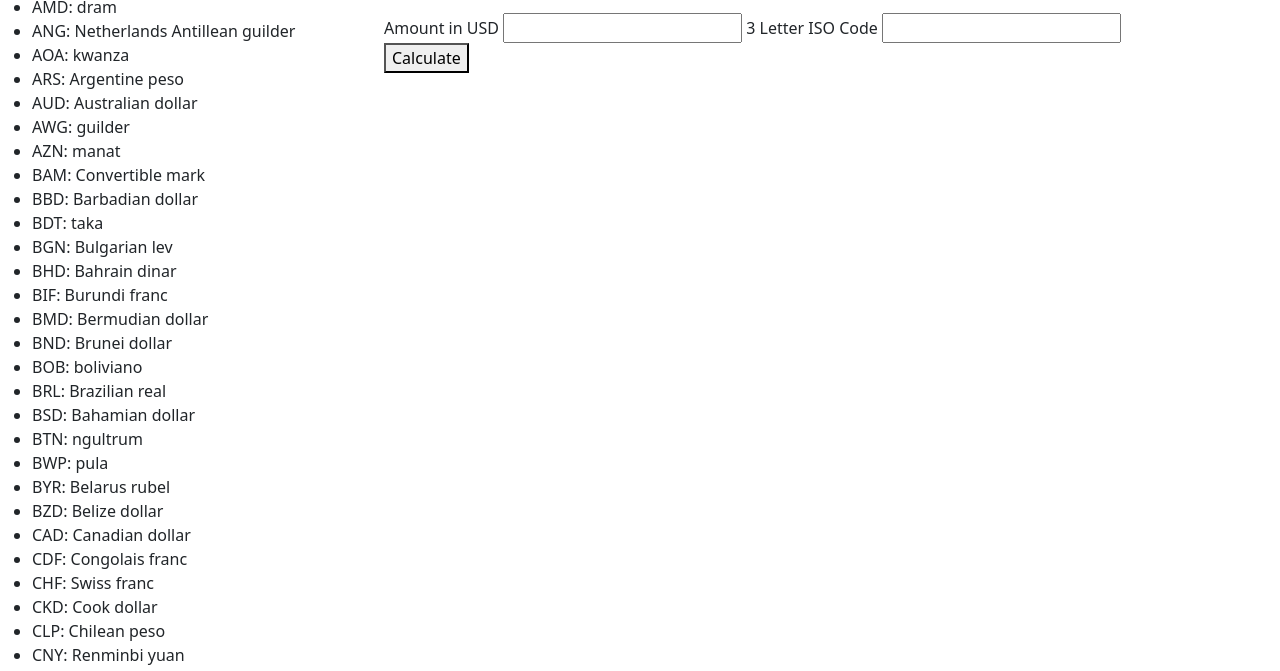
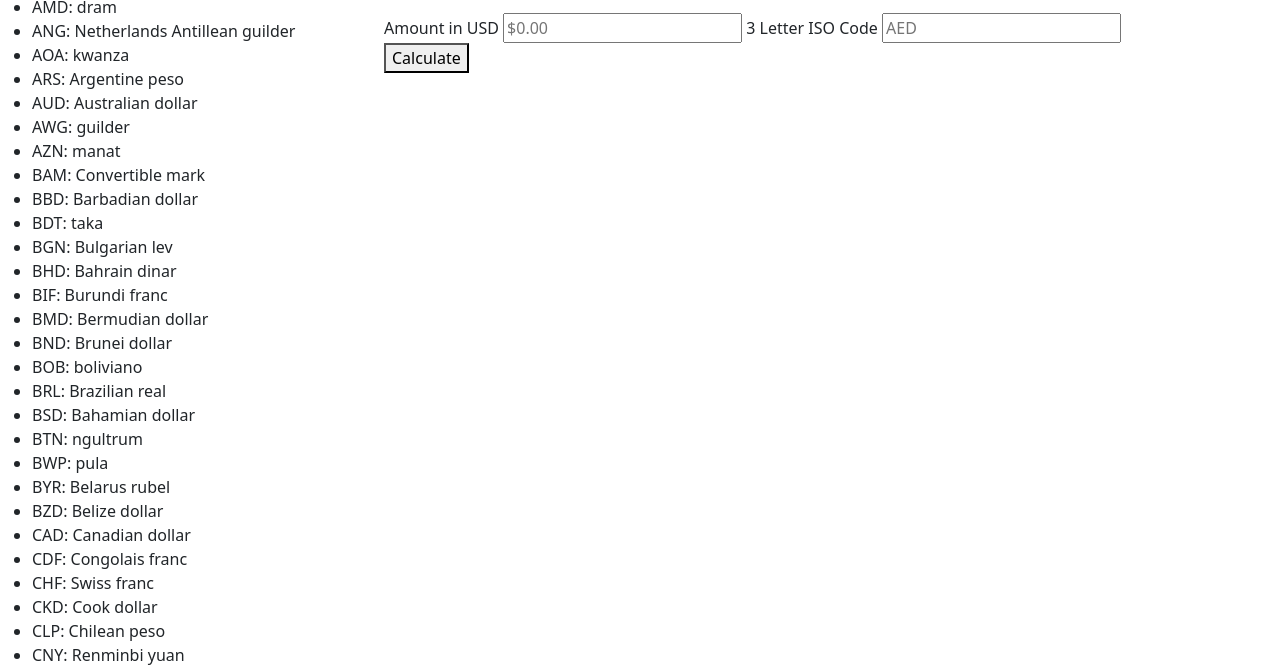
Before and after one commit to JasoFal/Currency_Exchanger, a website built with webpack: page src/index.html in a window 1280 px wide. Shown: the part 123-794 px from the top of the page. Built offline with nearby package versions, Linux system fonts and the light colour scheme.

Commit message:
Add additional functionality to input tags.

```diff
--- a/src/index.html
+++ b/src/index.html
@@ -177,9 +177,9 @@
       <p>Use sidebar to check for ISO code and enter below.</p>
       <form id="currency-calculator">
         <label for="usd-amount">Amount in USD</label>
-        <input id="usd-amount" type="number" name="currency-calculation">
+        <input id="usd-amount" type="number" name="currency-calculation" placeholder="$0.00" min="0" step="0.01" required>
         <label for="type-of-currency">3 Letter ISO Code</label>
-        <input id="type-of-currency" type="text" name="currency-calculation">
+        <input id="type-of-currency" type="text" name="currency-calculation" placeholder="AED" required>
         <button type="submit" class="btn-currency-calc" id="submit-calc-btn">Calculate</button>
       </form>
       <p id="show-response"></p>
@@ -188,3 +188,5 @@
 </body>
 
 </html>
+
+<!-- Make text more easily understandable -->
```
